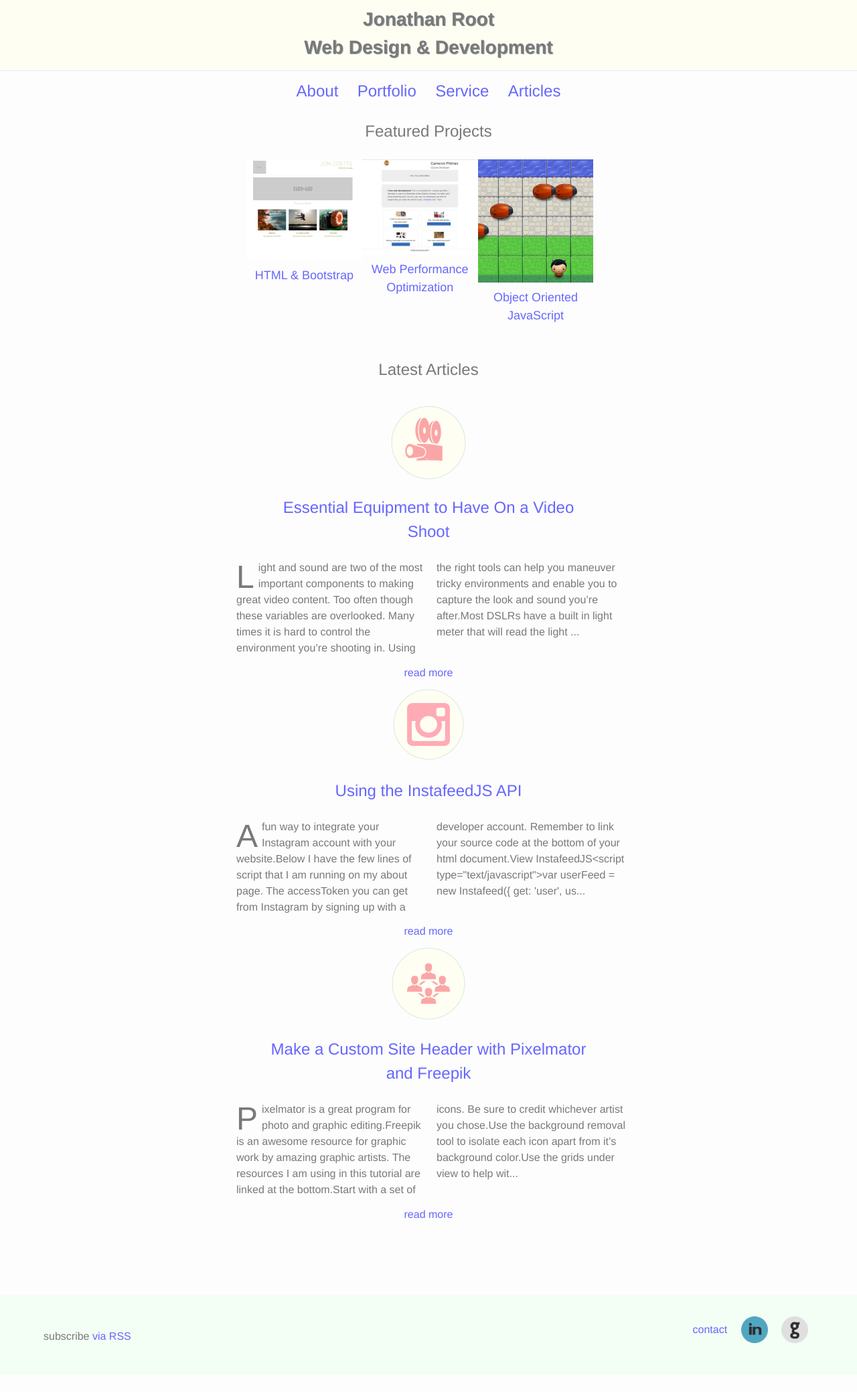
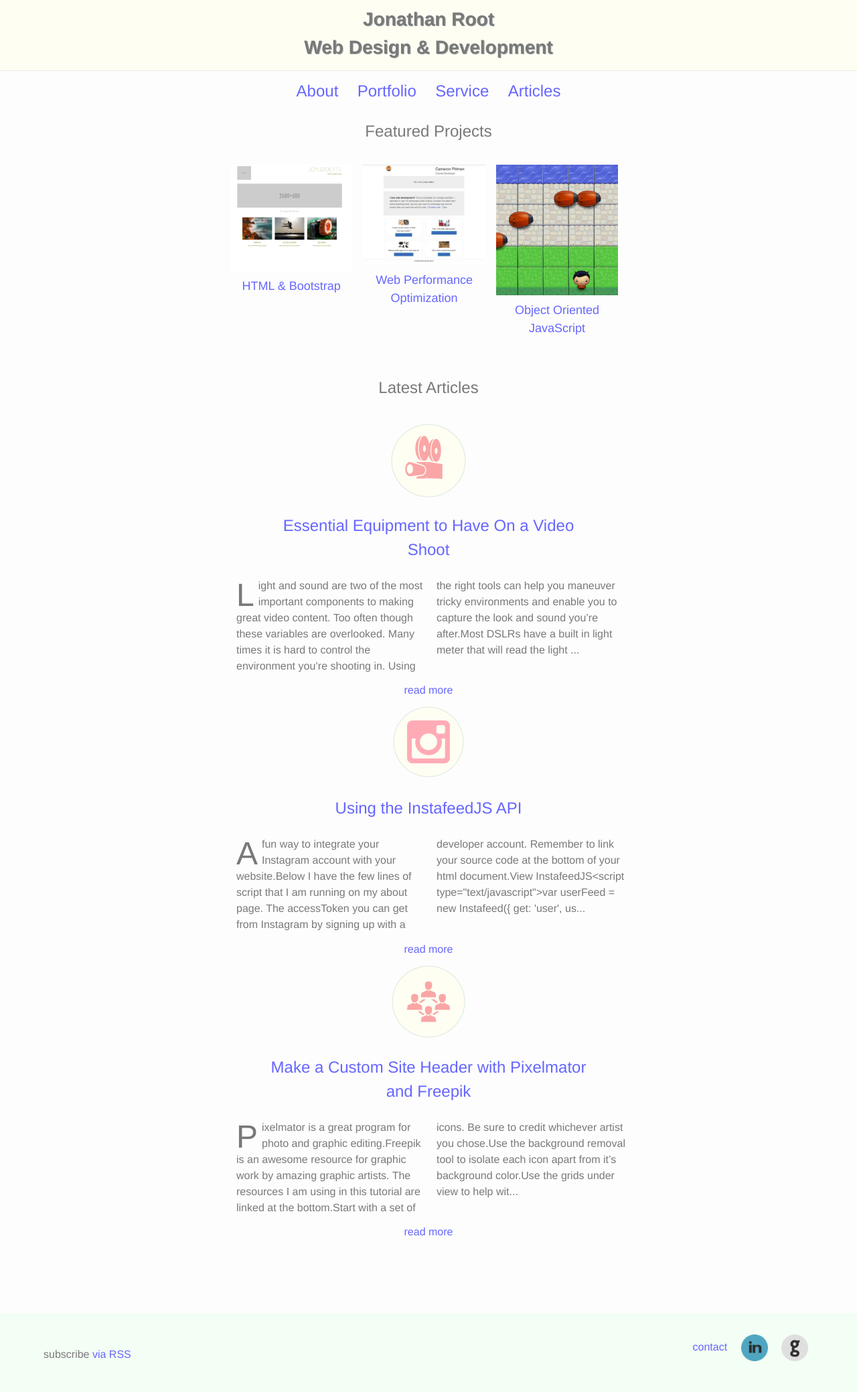
Before and after one commit to jaroot32/jonathanRootPortfolio, a Jekyll site: the page built from index.html, in a window 1280 px wide. Shown: the whole page at 67% size. Built offline with Jekyll 4.4.1, drawn with Linux system fonts in a browser that asks for light colours; a style sheet for code colours, icons or effects is not loaded; before the commit the page ends 2053 px from its top, so only the background shows below that.

Commit message:
update: added media queries to project list

```diff
--- a/_sass/components/_project.scss
+++ b/_sass/components/_project.scss
@@ -1,6 +1,6 @@
 .project-list {
 	@extend %clearfix;
-	padding-left: 3em;
+	padding-left: 1em;
 	padding-right: 1em;
 	list-style:none;
 }
@@ -8,6 +8,7 @@
 	float: left;
 	max-width: 30%;
 	text-align:center;
+	padding: .5em;
 	margin: 0 auto;
 }
 .project-caption {
@@ -16,9 +17,14 @@
 }
 
 @media (max-width: 500px) {
+	.project-list {
+		padding-left: 1em;
+		padding-right: 1em;
+	}
  .project {
  	float: none;
  	max-width: 50%;
+ 	padding: 0 auto;
  }
 
 }
```
